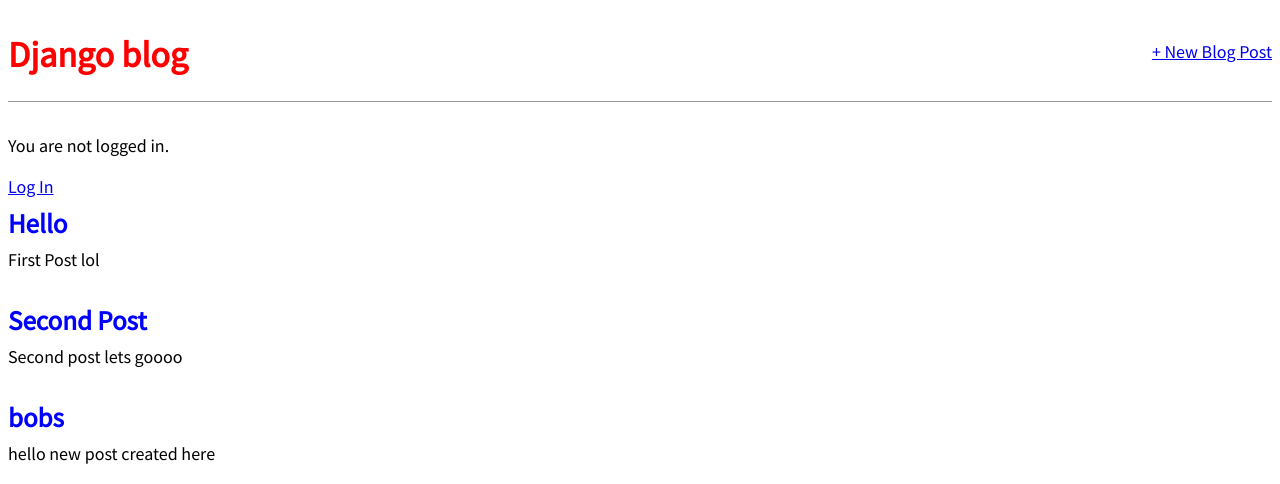
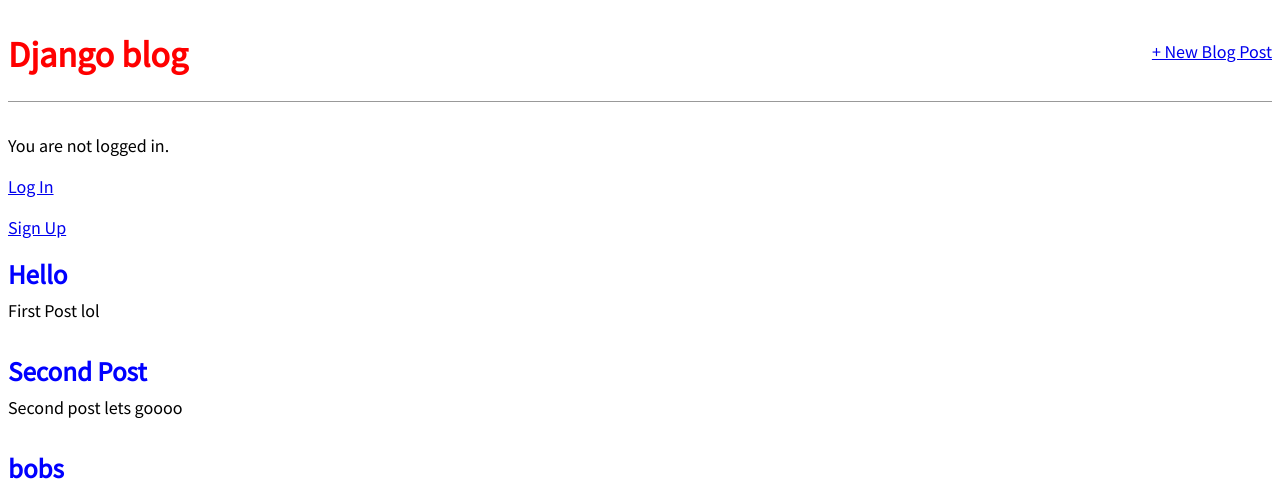
Before and after one commit to TySage/blogs, a Django app: page / in a window 1280 px wide. Shown: the top 484 px of the page. Run offline with Django 3.2, Linux system fonts and the light colour scheme; data comes from the database, SQL or seed files in the repository; both versions use the stored data as it was after the commit.

Commit message:
added signup

```diff
--- a/templates/base.html
+++ b/templates/base.html
@@ -23,6 +23,7 @@
       <p>You are not logged in.</p>
       <a href="{% url 'login' %}">Log In</a>
     {% endif %}
+    <p><a href="{% url 'signup' %}">Sign Up</a></p>
   {% block content %}
   {% endblock content %}
     </div>
```
Also changed, not shown: db.sqlite3.
